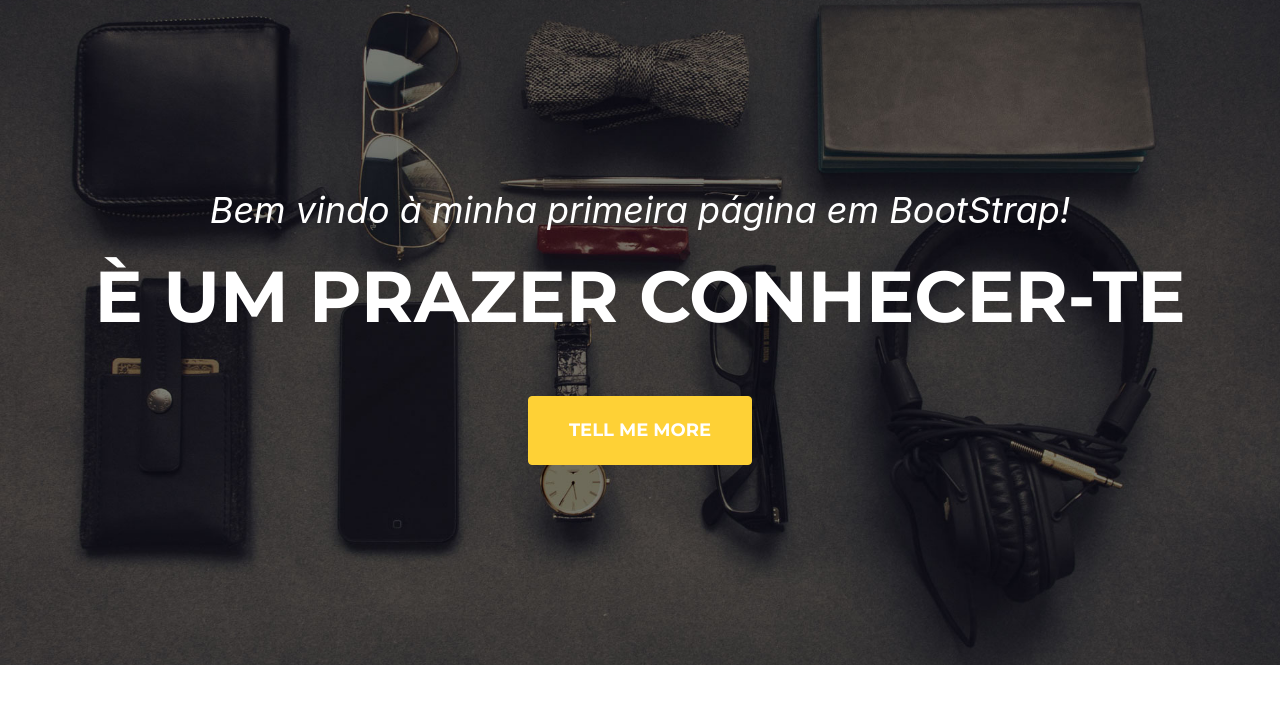
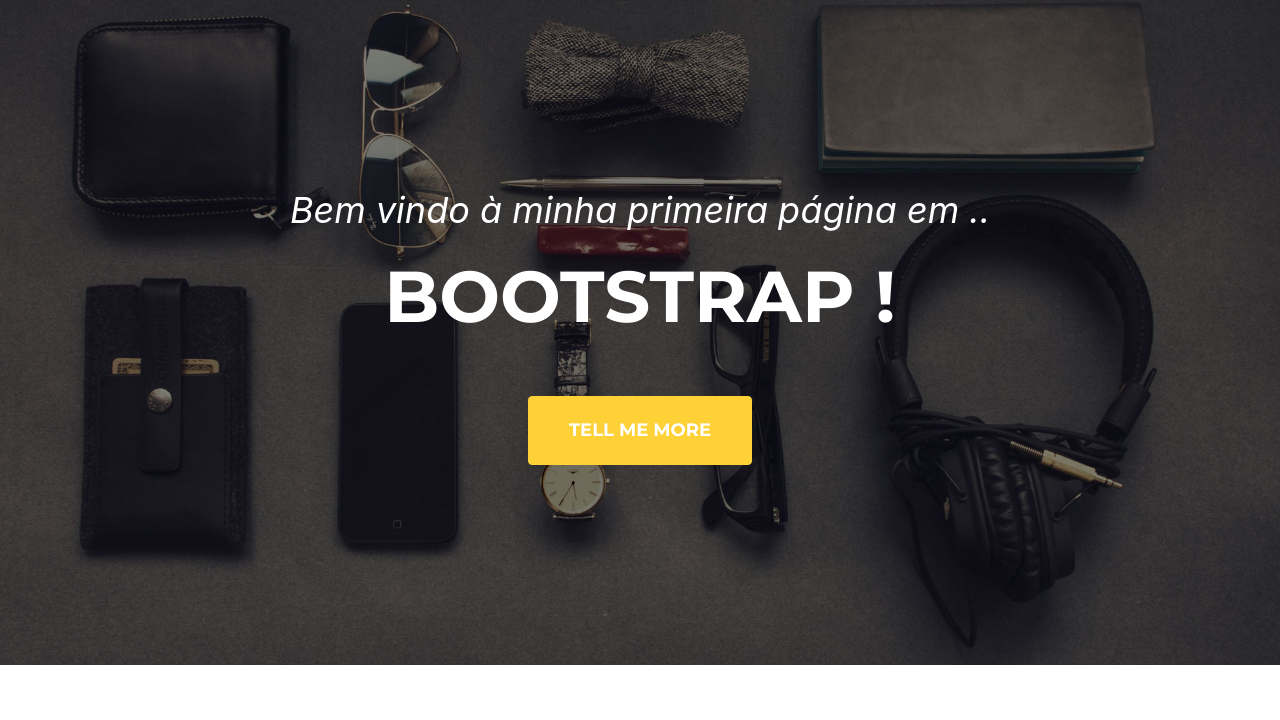
Before and after one commit to hjrodrigues/bootstrap, a plain HTML site: page index.html in a window 1280 px wide. Shown: the part 80-800 px from the top of the page. Drawn offline with nearby package versions, Linux system fonts and the light colour scheme; a web font is replaced by a local one.

Commit message:
Update index.html

```diff
--- a/index.html
+++ b/index.html
@@ -39,8 +39,8 @@
         <!-- Masthead-->
         <header class="masthead">
             <div class="container">
-                <div class="masthead-subheading">Bem vindo à minha primeira página em BootStrap!</div>
-                <div class="masthead-heading text-uppercase">È um prazer conhecer-te </div>
+                <div class="masthead-subheading">Bem vindo à minha primeira página em ..</div>
+                <div class="masthead-heading text-uppercase"> BootStrap ! </div>
                 <a class="btn btn-primary btn-xl text-uppercase js-scroll-trigger" href="#services">Tell Me More</a>
             </div>
         </header>
```
